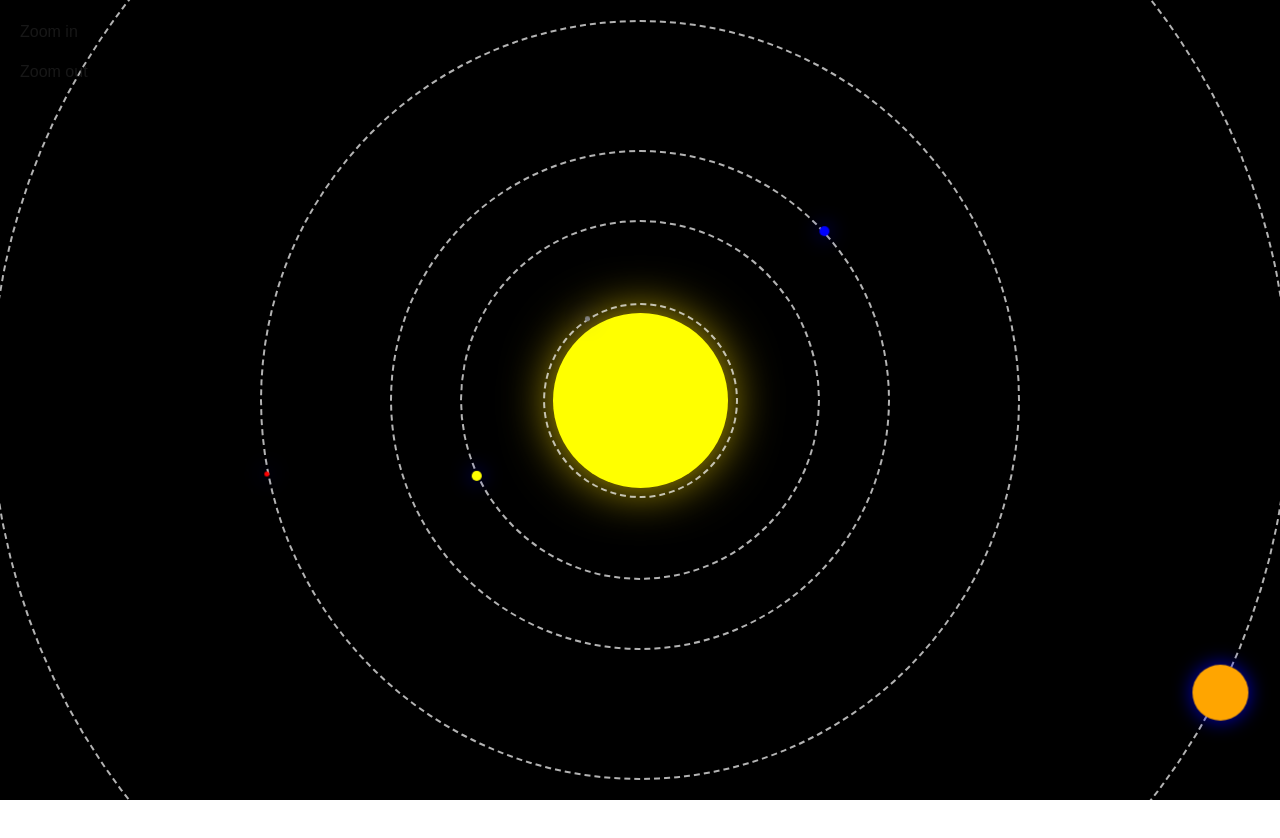
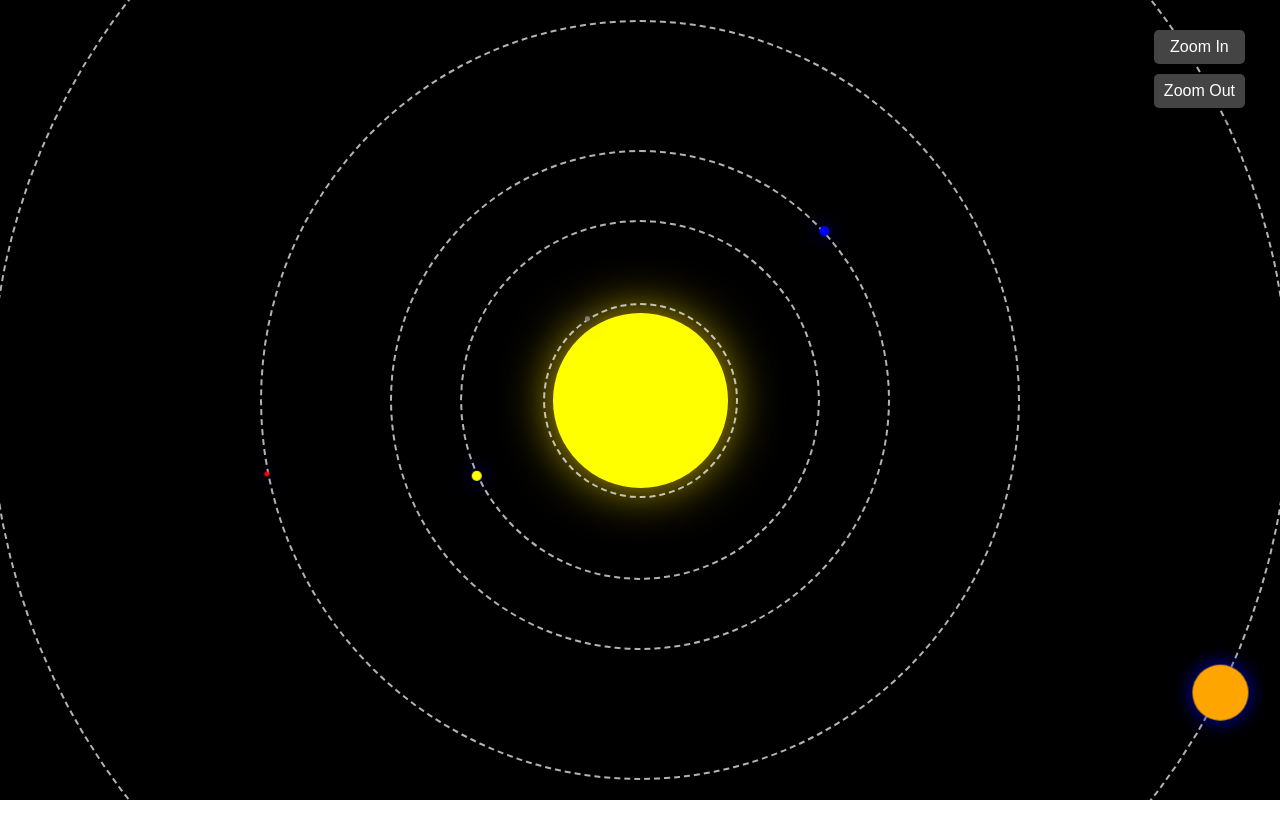
Before and after one commit to filippo-fonseca/cosma, a Next.js app: page / in a window 1280 px wide. Shown: the top 838 px of the page. Built offline with nearby package versions, Linux system fonts and the light colour scheme.

Commit message:
proper zoom out stuff being handled

```diff
--- a/src/components/OrbitAnimation.tsx
+++ b/src/components/OrbitAnimation.tsx
@@ -111,7 +111,10 @@ const OrbitPath = styled.div<{ radius: number; scale: number }>`
   position: absolute;
   width: ${(props) => props.radius * 2}px;
   height: ${(props) => props.radius * 2}px;
-  border: 2px dashed rgba(255, 255, 255, 0.7);
+  border: ${(props) =>
+    props.scale > 0.4
+      ? "2px dashed rgba(255, 255, 255, 0.7)"
+      : "2px dashed white"};
   border-radius: 50%;
 `;
 
@@ -165,32 +168,55 @@ const renderPlanetWithOrbit = (
   );
 };
 
+const ControlPanel = styled.div`
+  position: fixed;
+  top: 20px;
+  right: 20px;
+  z-index: 999; /* Ensures it is above other elements */
+  color: white;
+  padding: 10px 15px;
+  border-radius: 10px;
+  display: flex;
+  flex-direction: column;
+  gap: 10px;
+  box-shadow: 0 2px 5px rgba(0, 0, 0, 0.5);
+`;
+
+const ControlButton = styled.button`
+  padding: 5px 10px;
+  background: #444;
+  color: white;
+  border: none;
+  border-radius: 5px;
+  cursor: pointer;
+  transition: background 0.2s ease;
+
+  &:hover {
+    background: #666;
+  }
+
+  &:active {
+    background: #222;
+  }
+`;
+
 export default function OrbitAnimation() {
   const [scale, setScale] = React.useState(1);
 
+  const zoomIn = () => setScale((prev) => prev + 0.05);
+  const zoomOut = () => {
+    setScale((prev) => (prev > 0.05 ? prev - 0.05 : prev - 0.005));
+  };
+
   return (
     <>
-      <button
-        onClick={() => setScale((prev) => prev + 0.05)}
-        style={{ position: "absolute", top: 20, left: 20, zIndex: 999 }}
-      >
-        Zoom in
-      </button>
-      <button
-        onClick={() =>
-          setScale((prev) => {
-            if (prev > 0.05) {
-              return prev - 0.05;
-            } else {
-              return prev - 0.005;
-            }
-          })
-        }
-        style={{ position: "absolute", top: 60, left: 20, zIndex: 999 }}
-      >
-        Zoom out
-      </button>
+      {/* Control Panel */}
+      <ControlPanel>
+        <ControlButton onClick={zoomIn}>Zoom In</ControlButton>
+        <ControlButton onClick={zoomOut}>Zoom Out</ControlButton>
+      </ControlPanel>
 
+      {/* Orbit Animation */}
       {scale > 0.001 ? (
         <OrbitContainer scale={scale}>
           <Sun />
```
